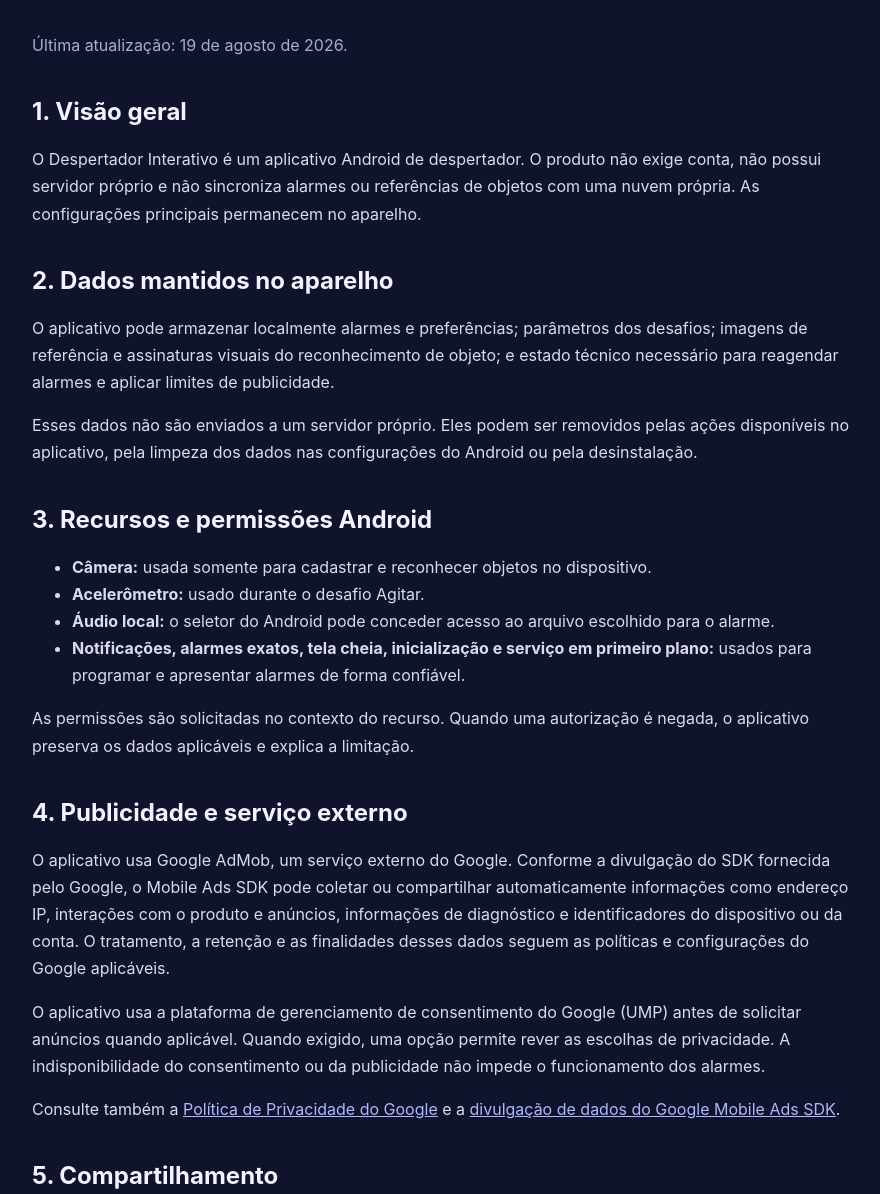
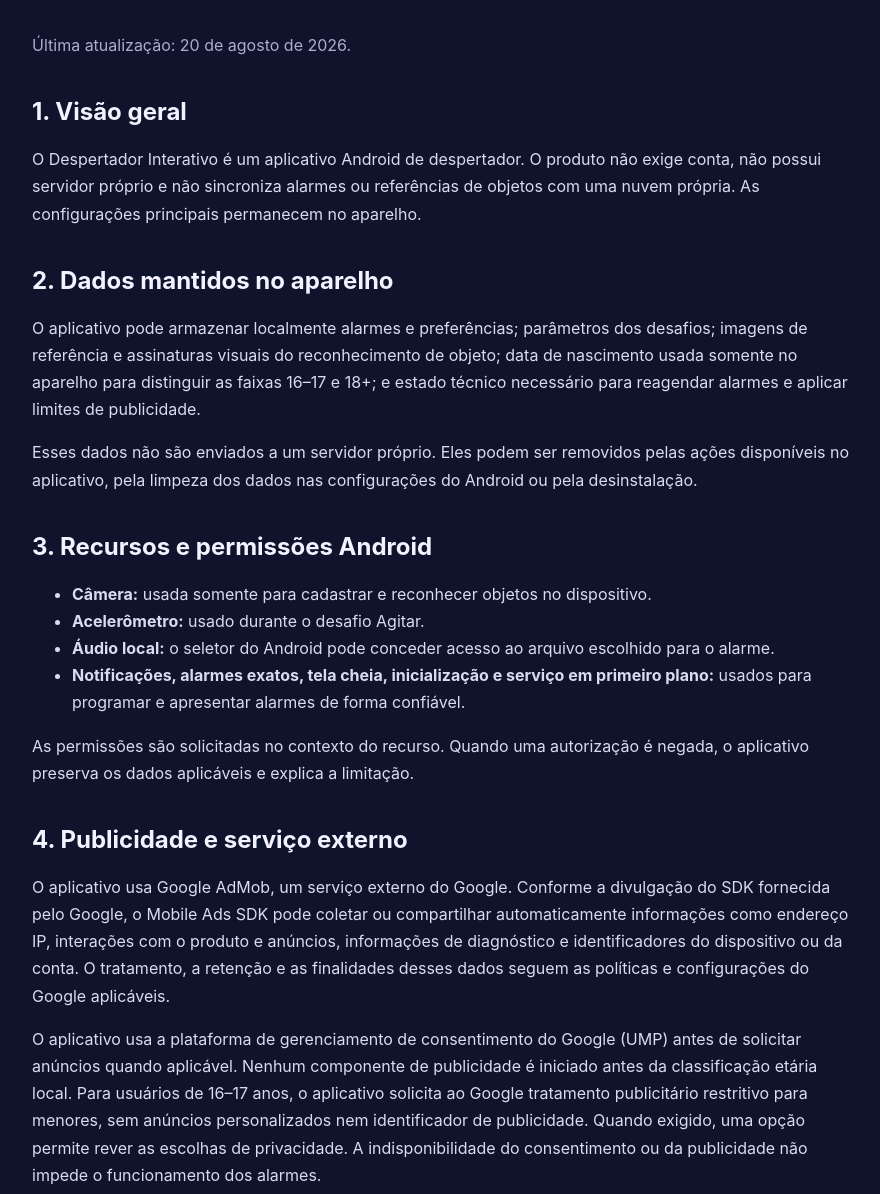
Before and after one commit to DouglasECP/DouglasECP.github.io, a plain HTML site: page privacy.html in a window 1280 px wide. Shown: the part 266-1460 px from the top of the page, without its empty margins (198-1078 px from the left). Drawn offline with Linux system fonts and the light colour scheme.

Commit message:
Atualiza política para público a partir de 16 anos

```diff
--- a/privacy.html
+++ b/privacy.html
@@ -21,13 +21,13 @@
     <main>
       <a class="back" href="index.html">← Mada App Studio</a>
       <h1>Política de Privacidade — Despertador Interativo</h1>
-      <p class="meta">Última atualização: 19 de agosto de 2026.</p>
+      <p class="meta">Última atualização: 20 de agosto de 2026.</p>
 
       <h2>1. Visão geral</h2>
       <p>O Despertador Interativo é um aplicativo Android de despertador. O produto não exige conta, não possui servidor próprio e não sincroniza alarmes ou referências de objetos com uma nuvem própria. As configurações principais permanecem no aparelho.</p>
 
       <h2>2. Dados mantidos no aparelho</h2>
-      <p>O aplicativo pode armazenar localmente alarmes e preferências; parâmetros dos desafios; imagens de referência e assinaturas visuais do reconhecimento de objeto; e estado técnico necessário para reagendar alarmes e aplicar limites de publicidade.</p>
+      <p>O aplicativo pode armazenar localmente alarmes e preferências; parâmetros dos desafios; imagens de referência e assinaturas visuais do reconhecimento de objeto; data de nascimento usada somente no aparelho para distinguir as faixas 16–17 e 18+; e estado técnico necessário para reagendar alarmes e aplicar limites de publicidade.</p>
       <p>Esses dados não são enviados a um servidor próprio. Eles podem ser removidos pelas ações disponíveis no aplicativo, pela limpeza dos dados nas configurações do Android ou pela desinstalação.</p>
 
       <h2>3. Recursos e permissões Android</h2>
@@ -41,7 +41,7 @@
 
       <h2>4. Publicidade e serviço externo</h2>
       <p>O aplicativo usa Google AdMob, um serviço externo do Google. Conforme a divulgação do SDK fornecida pelo Google, o Mobile Ads SDK pode coletar ou compartilhar automaticamente informações como endereço IP, interações com o produto e anúncios, informações de diagnóstico e identificadores do dispositivo ou da conta. O tratamento, a retenção e as finalidades desses dados seguem as políticas e configurações do Google aplicáveis.</p>
-      <p>O aplicativo usa a plataforma de gerenciamento de consentimento do Google (UMP) antes de solicitar anúncios quando aplicável. Quando exigido, uma opção permite rever as escolhas de privacidade. A indisponibilidade do consentimento ou da publicidade não impede o funcionamento dos alarmes.</p>
+      <p>O aplicativo usa a plataforma de gerenciamento de consentimento do Google (UMP) antes de solicitar anúncios quando aplicável. Nenhum componente de publicidade é iniciado antes da classificação etária local. Para usuários de 16–17 anos, o aplicativo solicita ao Google tratamento publicitário restritivo para menores, sem anúncios personalizados nem identificador de publicidade. Quando exigido, uma opção permite rever as escolhas de privacidade. A indisponibilidade do consentimento ou da publicidade não impede o funcionamento dos alarmes.</p>
       <p>Consulte também a <a href="https://policies.google.com/privacy">Política de Privacidade do Google</a> e a <a href="https://developers.google.com/admob/android/privacy/play-data-disclosure">divulgação de dados do Google Mobile Ads SDK</a>.</p>
 
       <h2>5. Compartilhamento</h2>
@@ -51,7 +51,7 @@
       <p>Os dados funcionais do despertador são mantidos no armazenamento privado do aplicativo. O aplicativo desativa o backup Android para reduzir a transferência não intencional desses dados. Nenhum sistema é totalmente imune a riscos; o usuário deve manter o Android atualizado e proteger o acesso ao aparelho.</p>
 
       <h2>7. Crianças e público-alvo</h2>
-      <p>A primeira publicação é destinada somente a pessoas com 18 anos ou mais. O aplicativo não é direcionado a crianças ou adolescentes.</p>
+      <p>A primeira publicação é destinada a pessoas com 16 anos ou mais, nas faixas 16–17 e 18+. O aplicativo não é direcionado a menores de 16 anos. Uma confirmação neutra de data de nascimento ocorre antes do consentimento e da publicidade; menores de 16 não avançam. A data fica somente no aparelho, não é enviada ao Google nem a servidor próprio e pode ser corrigida no aplicativo.</p>
 
       <h2>8. Direitos, solicitações e contato</h2>
       <p>Os dados funcionais locais podem ser removidos diretamente no aplicativo ou com a limpeza/desinstalação. Solicitações relacionadas a dados tratados pelo Google devem observar os controles e canais do Google.</p>
```
